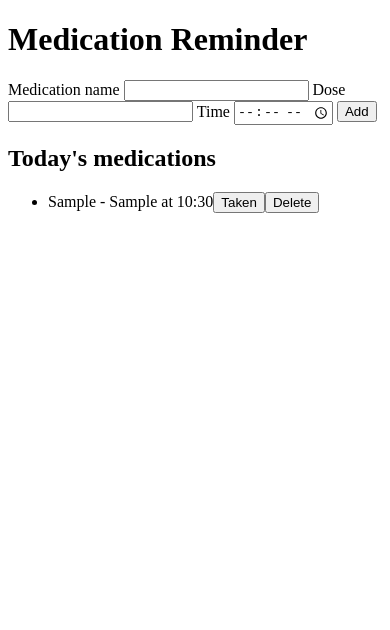
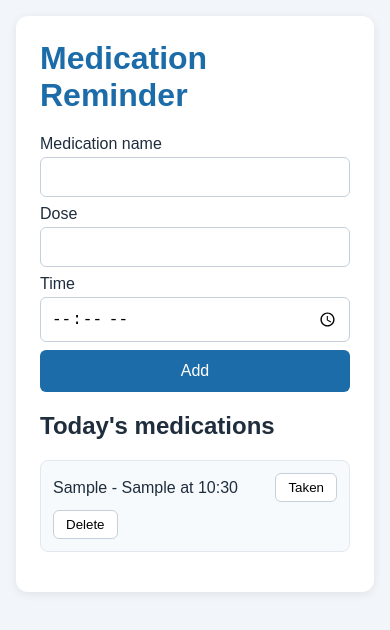
Before and after one commit to NatiaKandelaki/medication-reminder, a plain HTML site: page index.html in a window 390 px wide. Both pictures are taken after typing "Sample", "Sample", "10:30" into the empty fields and a click on the button "Add". Drawn offline with Linux system fonts and the light colour scheme.

Commit message:
Add responsive styling

```diff
--- a/index.html
+++ b/index.html
@@ -7,23 +7,32 @@
   <link rel="stylesheet" href="style.css">
 </head>
 <body>
+    <div class="container">
+
   <h1>Medication Reminder</h1>
 
-  <form id="med-form">
+<form id="med-form">
+  <div class="field">
     <label for="name">Medication name</label>
     <input type="text" id="name" required>
+  </div>
 
+  <div class="field">
     <label for="dose">Dose</label>
     <input type="text" id="dose" required>
+  </div>
 
+  <div class="field">
     <label for="time">Time</label>
     <input type="time" id="time" required>
+  </div>
 
-    <button type="submit">Add</button>
-  </form>
+  <button type="submit">Add</button>
+</form>
 
   <h2>Today's medications</h2>
   <ul id="med-list"></ul>
+    </div>
 
   <script src="script.js"></script>
 </body>
--- a/style.css
+++ b/style.css
@@ -0,0 +1,99 @@
+* {
+  box-sizing: border-box;
+}
+
+body {
+  font-family: Arial, sans-serif;
+  background-color: #f2f6fa;
+  color: #1f2d3d;
+  margin: 0;
+  padding: 16px;
+}
+
+.container {
+  max-width: 600px;
+  margin: 0 auto;
+  background-color: white;
+  padding: 24px;
+  border-radius: 12px;
+  box-shadow: 0 2px 10px rgba(0, 0, 0, 0.08);
+}
+
+h1 {
+  margin-top: 0;
+  color: #1b6ca8;
+}
+
+form {
+  display: flex;
+  flex-direction: column;
+  gap: 8px;
+}
+
+input {
+  padding: 10px;
+  border: 1px solid #c5d0db;
+  border-radius: 6px;
+  font-size: 16px;
+  width: 100%;
+
+}
+
+   form button {
+    background-color: #1b6ca8;
+    color: white;
+    border: none;
+    padding: 12px;
+    border-radius: 6px;
+    font-size: 16px;
+    cursor: pointer;
+   }
+   form button:hover {
+    background-color: #155a8a;
+   }
+
+ul {
+  list-style: none;
+  padding: 0;
+}
+
+li {
+  display: flex;
+  align-items: center;
+  flex-wrap: wrap;
+  gap: 8px;
+  padding: 12px;
+  margin-bottom: 8px;
+  background-color: #f7fafc;
+  border: 1px solid #e1e8ef;
+  border-radius: 8px;
+}
+
+li button:first-of-type {
+  margin-left: auto;
+}
+
+li button {
+  padding: 6px 12px;
+  border: 1px solid #c5d0db;
+  border-radius: 6px;
+  background-color: white;
+  cursor: pointer;
+}
+.field {
+  display: flex;
+  flex-direction: column;
+  gap: 4px;
+}
+
+@media (min-width: 600px) {
+  form {
+    flex-direction: row;
+    align-items: flex-end;
+  }
+
+  .field {
+    flex: 1;
+    min-width: 0;
+  }
+}
```
